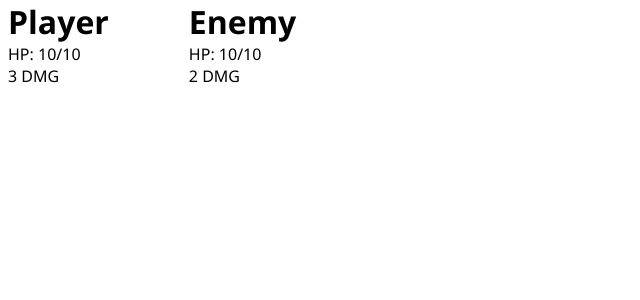
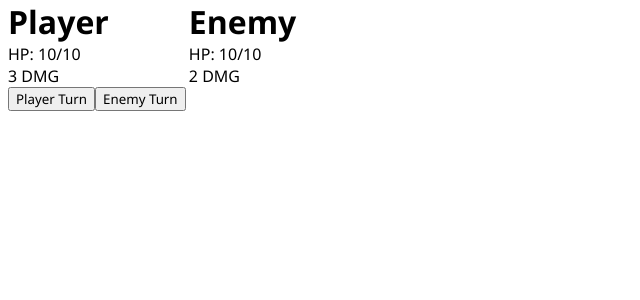
Before and after one commit to WoodStuff/Thing-Fighter, a Vue app: page / in a window 1280 px wide. Shown: the top 300 px of the page, without its empty margins (0-640 px from the left). Built offline with nearby package versions, Linux system fonts and the light colour scheme; the HTML template or start-up script is replaced by a standard one.

Commit message:
add attacking and turns

```diff
--- /dev/null
+++ b/src/battleManager.ts
@@ -0,0 +1,13 @@
+import { useEnemy } from "./stores/enemy";
+import { usePlayer } from "./stores/player";
+
+const player = usePlayer();
+const enemy = useEnemy();
+
+export function playerTurn() {
+	enemy.damageFor(player.attack.value);
+}
+
+export function enemyTurn() {
+	player.damageFor(enemy.attack.value);
+}
--- a/src/components/Game.vue
+++ b/src/components/Game.vue
@@ -1,4 +1,5 @@
 <script setup lang="ts">
+import { enemyTurn, playerTurn } from '@/battleManager.ts';
 import EnemyStats from './stats/EnemyStats.vue';
 import PlayerStats from './stats/PlayerStats.vue';
 </script>
@@ -8,6 +9,8 @@ import PlayerStats from './stats/PlayerStats.vue';
 		<PlayerStats />
 		<EnemyStats />
 	</div>
+	<button @click="playerTurn">Player Turn</button>
+	<button @click="enemyTurn">Enemy Turn</button>
 </template>
 
 <style lang="scss" scoped>
--- a/src/stores/enemy.ts
+++ b/src/stores/enemy.ts
@@ -4,8 +4,16 @@ const hpMax = ref(10);
 const hp = ref(10);
 const attack = ref(2);
 
+function damageFor(amount: number) {
+	if (amount <= 0) return;
+
+	hp.value -= amount;
+}
+
 export const useEnemy = () => ({
 	hpMax,
 	hp,
 	attack,
+
+	damageFor,
 });
--- a/src/stores/player.ts
+++ b/src/stores/player.ts
@@ -4,8 +4,16 @@ const hpMax = ref(10);
 const hp = ref(10);
 const attack = ref(3);
 
+function damageFor(amount: number) {
+	if (amount <= 0) return;
+
+	hp.value -= amount;
+}
+
 export const usePlayer = () => ({
 	hpMax,
 	hp,
 	attack,
+
+	damageFor,
 });
```
